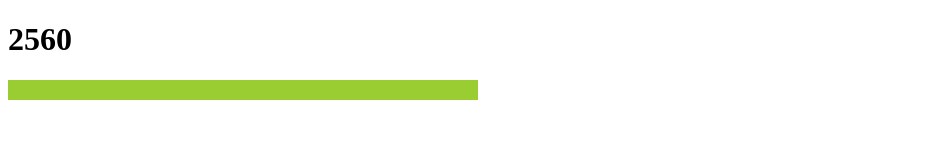
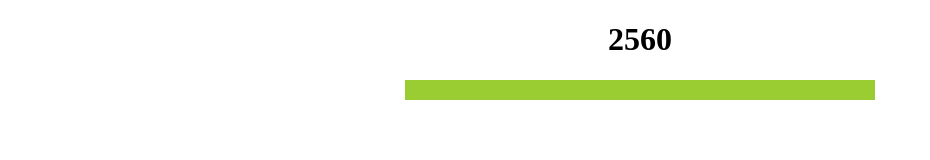
Before and after one commit to bcwan/2560, a website: page dist/index.html in a window 1280 px wide. Shown: the whole page, without its empty margins (0-930 px from the left). Drawn offline with Linux system fonts and the light colour scheme.

Commit message:
Center board and title

```diff
--- a/dist/index.html
+++ b/dist/index.html
@@ -4,12 +4,13 @@
 <head>
   <title>Getting Started</title>
   <link rel="stylesheet" type="text/css" href="./stylesheets/board.css">
+  <link rel="stylesheet" type="text/css" href="./stylesheets/game.css">
   <script src="main.js"></script>
 
 </head>
 
 <body>
-  <h1>2560</h1>
+  <h1 class="title-name">2560</h1>
   <div id="grid"></div>
 </body>
 
--- a/dist/stylesheets/board.css
+++ b/dist/stylesheets/board.css
@@ -2,6 +2,7 @@
   padding: 10px;
   background-color: yellowgreen;
   width: 450px;
+  margin: auto;
 }
 
 .row {
--- /dev/null
+++ b/dist/stylesheets/game.css
@@ -0,0 +1,3 @@
+.title-name {
+  text-align: center;
+}
```
